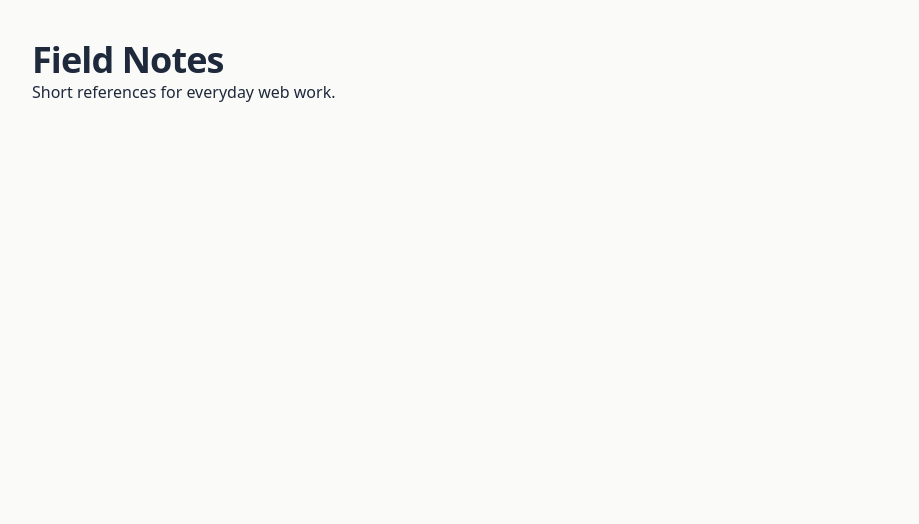
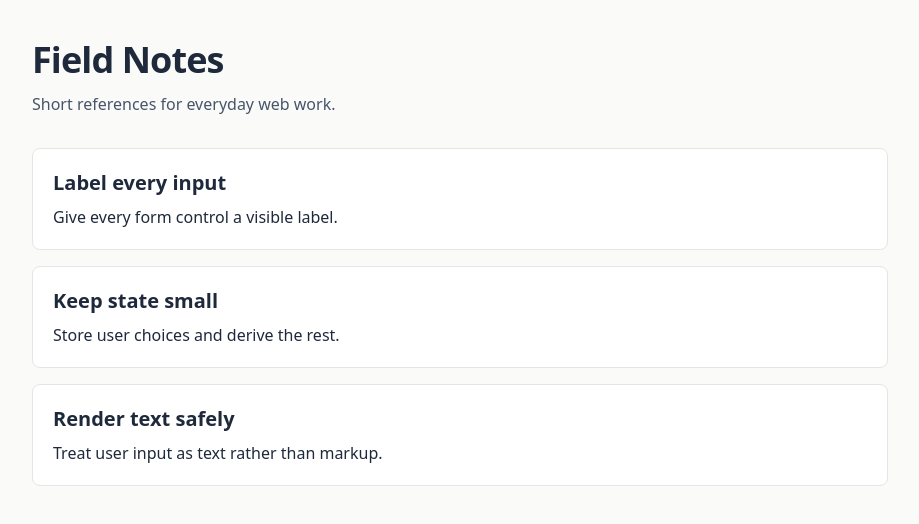
Before and after one commit to kirkduchesne/field-notes, a Next.js app: page / in a window 1280 px wide. Shown: the top 524 px of the page, without its empty margins (180-1099 px from the left). Built offline with nearby package versions, Linux system fonts and the light colour scheme.

Commit message:
feat: add practical development notes

```diff
--- a/app/page.tsx
+++ b/app/page.tsx
@@ -1 +1,4 @@
-export default function Home() { return <main><h1 className="text-4xl font-semibold tracking-tight">Field Notes</h1><p>Short references for everyday web work.</p></main>; }
+import { notes } from '@/lib/notes';
+export default function Home() {
+  return <main><h1 className="text-4xl font-semibold tracking-tight">Field Notes</h1><p className="mt-3 text-slate-600">Short references for everyday web work.</p><ul className="mt-8 space-y-4">{notes.map((note) => <li key={note.slug} className="rounded-lg border border-stone-200 bg-white p-5"><h2 className="text-xl font-semibold">{note.title}</h2><p className="mt-2">{note.summary}</p></li>)}</ul></main>;
+}
--- /dev/null
+++ b/lib/notes.json
@@ -0,0 +1,35 @@
+[
+  {
+    "slug": "label-every-input",
+    "title": "Label every input",
+    "tag": "Accessibility",
+    "summary": "Give every form control a visible label.",
+    "paragraphs": [
+      "A placeholder disappears as soon as someone types. Use a label that stays on the page and describes the value you expect.",
+      "Match the label htmlFor to the input id. This connects the name for assistive technology and makes the label clickable.",
+      "When validation fails, explain the correction in text next to the field. Do not depend on a red border alone."
+    ]
+  },
+  {
+    "slug": "keep-state-small",
+    "title": "Keep state small",
+    "tag": "React",
+    "summary": "Store user choices and derive the rest.",
+    "paragraphs": [
+      "A filtered list can usually be calculated from the original list and the current query. Keeping another copy in state introduces a second value to synchronize.",
+      "Calculate inexpensive derived values during rendering. Add memoization only after measuring a real cost.",
+      "Place state near the component that needs it. Moving everything to a shared provider makes simple interactions harder to trace."
+    ]
+  },
+  {
+    "slug": "safe-text-output",
+    "title": "Render text safely",
+    "tag": "JavaScript",
+    "summary": "Treat user input as text rather than markup.",
+    "paragraphs": [
+      "For a plain DOM page, assign user content with textContent. It displays characters without interpreting them as HTML.",
+      "React escapes ordinary string children. Keep notes as strings and render paragraphs instead of assembling markup from input.",
+      "When formatted HTML is a requirement, choose a reviewed sanitization approach. Escaping text and sanitizing HTML solve different problems."
+    ]
+  }
+]
--- /dev/null
+++ b/lib/notes.ts
@@ -0,0 +1,4 @@
+import data from './notes.json';
+export type Note = { slug: string; title: string; tag: string; summary: string; paragraphs: string[] };
+export const notes: Note[] = data;
+export function getNote(slug: string) { return notes.find((note) => note.slug === slug); }
```
